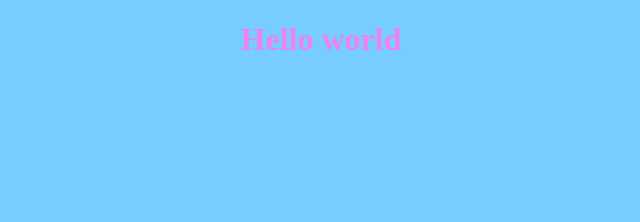
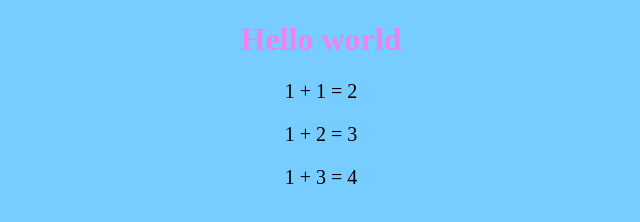
Before and after one commit to maple-shadow/Git-Example-Remote, a plain HTML site: page index.html in a window 1280 px wide. Shown: the whole page, without its empty margins (319-959 px from the left). Drawn offline with Linux system fonts and the light colour scheme.

Commit message:
1 + 3 = 4

```diff
--- a/index.html
+++ b/index.html
@@ -11,6 +11,9 @@
 
 <body>
     <h1>Hello world</h1>
+    <p>1 + 1 = 2</p>
+    <p>1 + 2 = 3</p>
+    <p>1 + 3 = 4</p>
 </body>
 
 </html>
```
